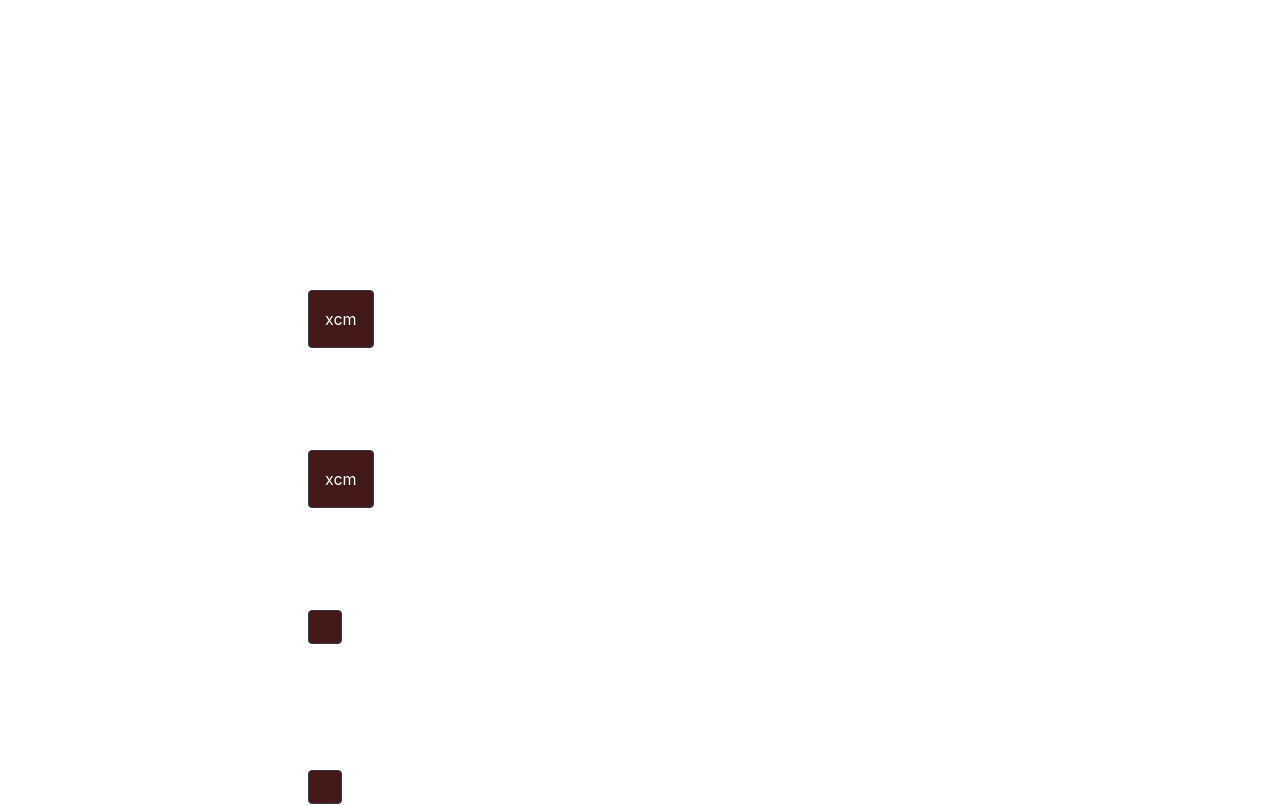
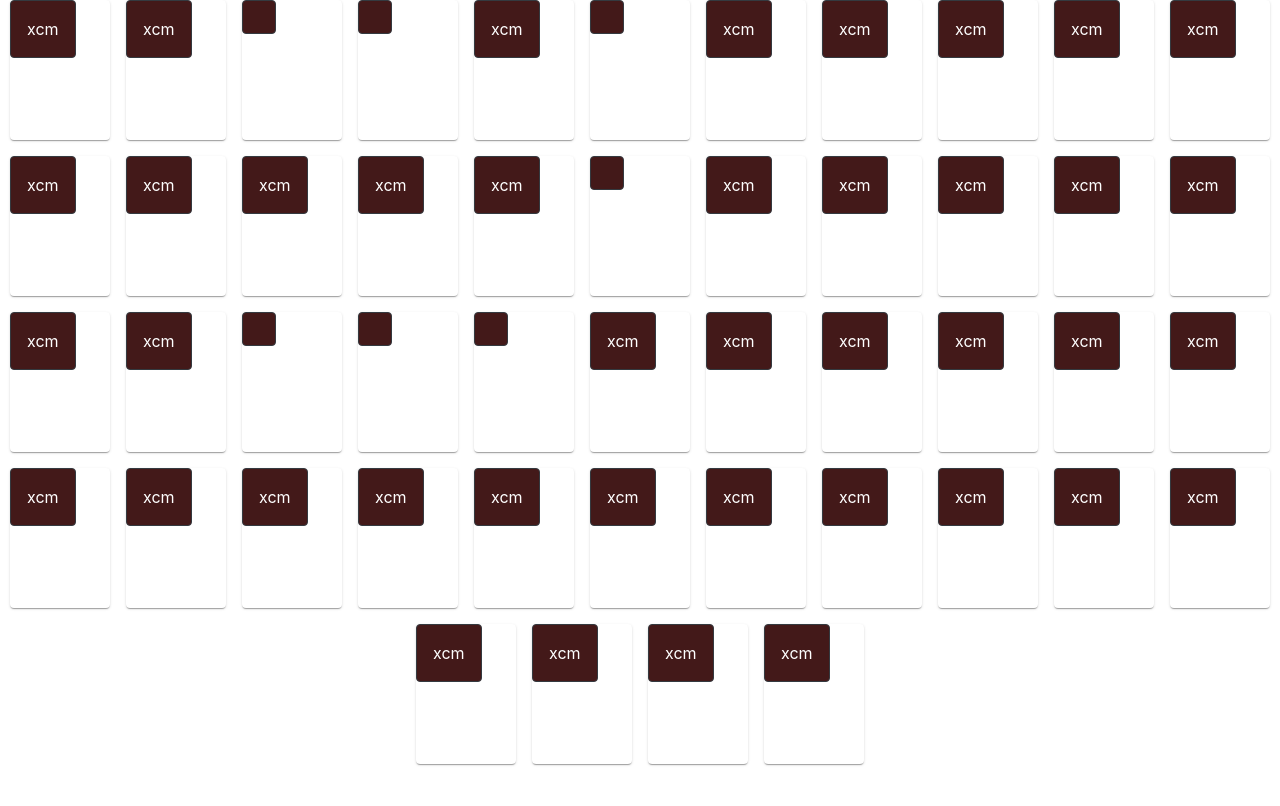
Before and after one commit to alanLeonardo/SCRUMParkingProyect, a React (Create React App) app in the folder react-electron-app/: page /GRIDParking in a window 1280 px wide. Shown: the top 806 px of the page. Built offline with nearby package versions, Linux system fonts and the light colour scheme.

Commit message:
Modifico diseño con material-ui

```diff
--- /dev/null
+++ b/react-electron-app/src/GRIDMaterial.jsx
@@ -0,0 +1,38 @@
+import React from 'react';
+import { makeStyles } from '@material-ui/core/styles';
+import Grid from '@material-ui/core/Grid';
+import Paper from '@material-ui/core/Paper';
+
+const useStyles = makeStyles(theme => ({
+  root: {
+    flexGrow: 1,
+  },
+  paper: {
+    height: 140,
+    width: 100,
+  },
+  control: {
+    padding: theme.spacing(2),
+  },
+}));
+
+export default function SpacingGrid(props) {
+  const [spacing] = React.useState(2);
+  const classes = useStyles();
+
+  return (
+    <Grid container className={classes.root} spacing={2}>
+      <Grid item xs={12}>
+        <Grid container justify="center" spacing={spacing}>
+          {props.lugares.map((lugar,index) => (
+            <Grid key={index} item>
+              <Paper className={classes.paper}>
+                <button className="btn btn-dark item-grid" value={index} onClick={props.modify} >{ lugar.get("patente")}</button>
+              </Paper>
+            </Grid>
+          ))}
+        </Grid>
+      </Grid>
+    </Grid>
+  );
+}
--- a/react-electron-app/src/GRIDParking.js
+++ b/react-electron-app/src/GRIDParking.js
@@ -4,6 +4,7 @@ import Swal from 'sweetalert2';
 import swal from 'sweetalert';
 import {Link} from 'react-router-dom';
 import GridLayout from 'react-grid-layout';
+import GRIDMaterial from './GRIDMaterial';
 /*
 var a1,a2,a3,a4,a5,a6,a7,a8,b1,b2,b3,b4,b5,b6,b7,b8,c1,c2,c3,c4,c5,c6,c7,c8,d1,d2,d3,d4,d5,d6,d7,d8,e1,e2,e3,e4,e5,e6,e7,e8,f1,f2,f3,f4,f5,f6,f7,f8,g1,g2,g3,g4,g5,g6,g7,g8,h1,h2,h3,h4,h5,h6,h7,h8 = ''
 
@@ -689,18 +690,20 @@ class GRIDParking extends React.Component {
 
      render() {
          return (
-           <GridLayout className="layout" cols={12} rowHeight={30} width={1200}>
-             {this.state.lugares.map((lugar, index) => {
-                    return (
-                        <div key={index} data-grid={{x: 3, y: 3, w: 5, h: 4, minW: 2, maxW: 4, static: true}}>
-                            <button className="btn btn-dark item-grid" value={index} onClick={this.modify} >{ lugar.get("patente")}</button>
-                        </div>
-                    )
-                })}
-             <div  key="4"  data-grid={{x: 3, y: 3, w: 5, h: 4, minW: 2, maxW: 4, static: true}}>
-                 <button type="btn btn-dark item-grid" onClick={this.onClearArray}>  Desocupar parcelas  </button>
-             </div>
-           </GridLayout>
+        //    <GridLayout className="layout" cols={12} rowHeight={30} width={1200}>
+        //      {this.state.lugares.map((lugar, index) => {
+        //          const posY = index > 7 ? index+1 : index;
+        //             return (
+        //                 <div key={index} data-grid={{x: index, y: index+1, w: 5, h: 4, minW: 2, maxW: 4, static: true}}>
+        //                     <button className="btn btn-dark item-grid" value={index} onClick={this.modify} >{ lugar.get("patente")}</button>
+        //                 </div>
+        //             )
+        //         })}
+        //      <div  key="4"  data-grid={{x: 3, y: 3, w: 5, h: 4, minW: 2, maxW: 4, static: true}}>
+        //          <button type="btn btn-dark item-grid" onClick={this.onClearArray}>  Desocupar parcelas  </button>
+        //      </div>
+        //    </GridLayout>
+        <GRIDMaterial lugares={this.state.lugares} modify={this.modify}/>
          )
     }
 }
```
Also changed, not shown: 1 other file (tests, documents, lock files or other folders).
